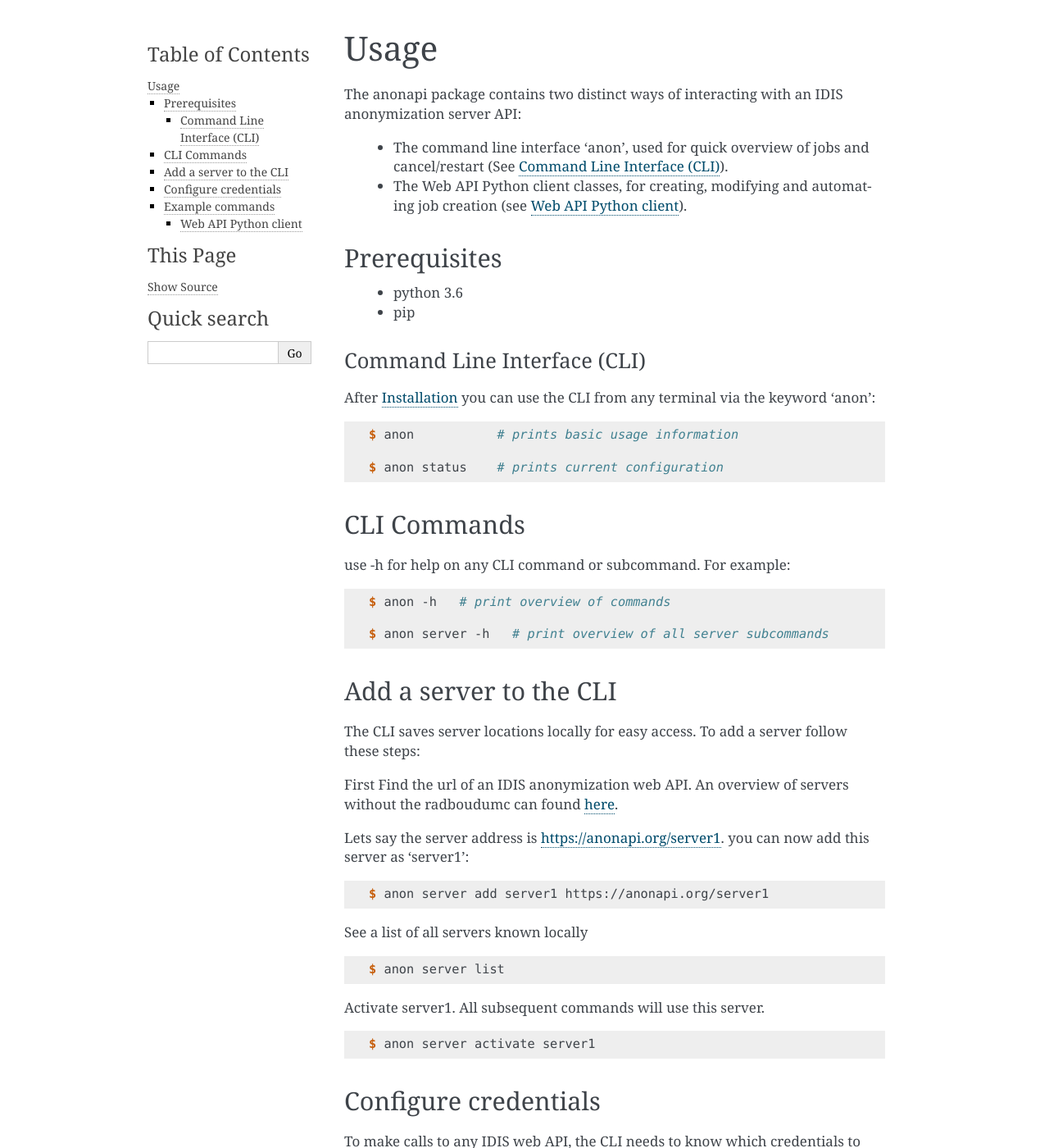
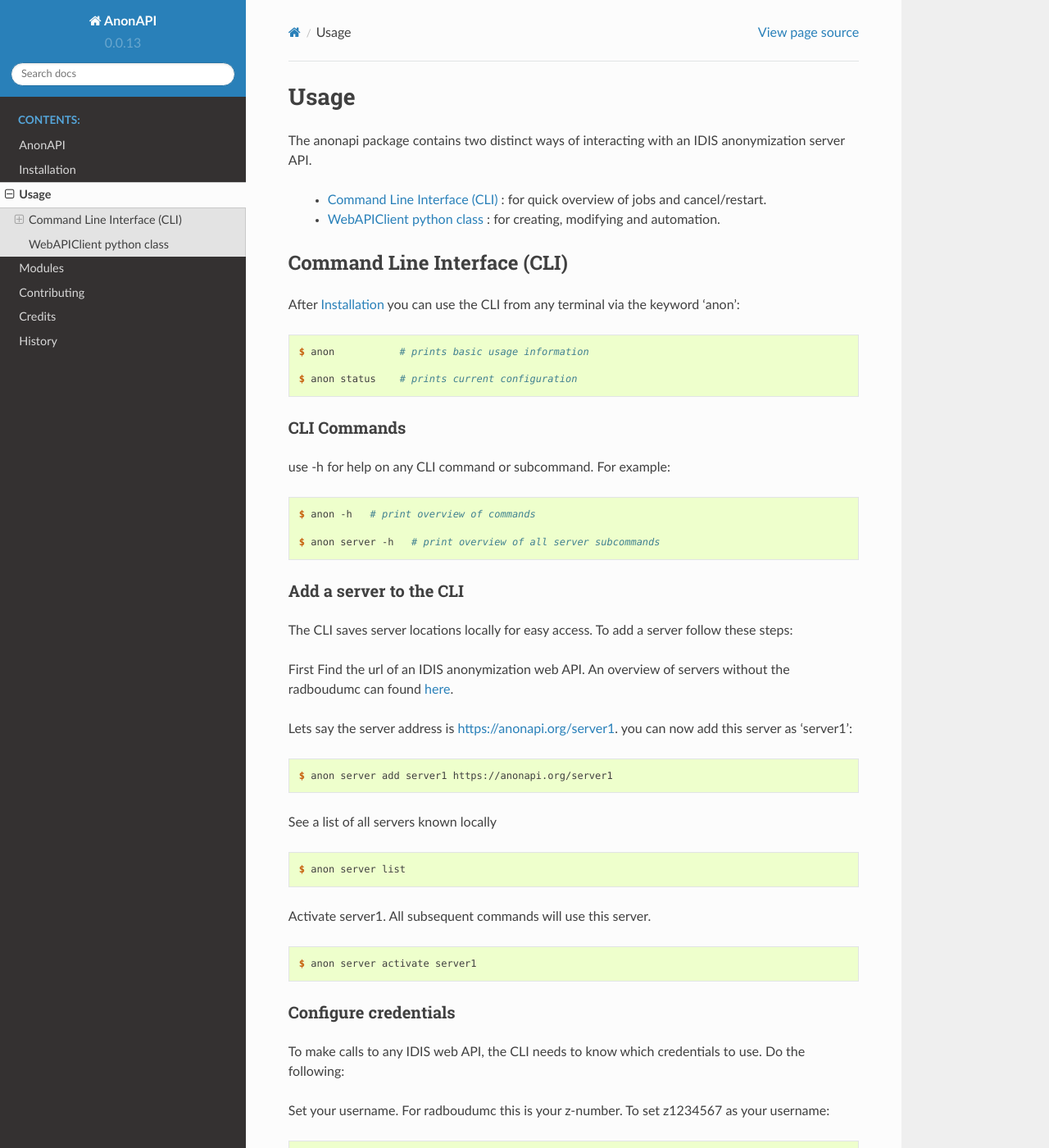
Before and after one commit to sjoerdk/anonapi, a Sphinx documentation site: the page built from docs/usage.rst, in a window 1280 px wide and 1400 px high. Shown: the whole window at 82% size. Built offline with Sphinx 7.4.7 and the Read the Docs theme 2.0.0, drawn with Linux system fonts in a browser that asks for light colours; pages that are not in the unit, such as notebooks, are missing from menus; some of the changed text lies outside the part shown.

Commit message:
Create module documentation TRAC#7950

```diff
--- a/HISTORY.rst
+++ b/HISTORY.rst
@@ -8,11 +8,11 @@
 * First release on PyPI
 
 0.0.2-0.0.8 (2018-10-23)
------------------------
+------------------------
 
 * Fixed deployment and packaging issues, pre-alpha
 
 0.0.9 (2018-10-23)
------------------------
+------------------
 
 * Added distutil entry_points to have 'anon' console command after pip install
--- /dev/null
+++ b/docs/anonapi.rst
@@ -0,0 +1,5 @@
+anonapi package
+===============
+
+Submodules
+----------
--- a/docs/conf.py
+++ b/docs/conf.py
@@ -20,7 +20,8 @@
 #
 import os
 import sys
-sys.path.insert(0, os.path.abspath('..'))
+
+sys.path.insert(0, os.path.abspath(".."))
 
 import anonapi
 
@@ -32,22 +33,27 @@
 
 # Add any Sphinx extension module names here, as strings. They can be
 # extensions coming with Sphinx (named 'sphinx.ext.*') or your custom ones.
-extensions = ['sphinx.ext.autodoc', 'sphinx.ext.viewcode']
+extensions = [
+    'sphinx.ext.autodoc',
+    'sphinx.ext.viewcode',
+    'sphinx.ext.napoleon',
+    'sphinx_autodoc_typehints',  # Must be loaded after napoleon
+]
 
 # Add any paths that contain templates here, relative to this directory.
-templates_path = ['_templates']
+templates_path = ["_templates"]
 
 # The suffix(es) of source filenames.
 # You can specify multiple suffix as a list of string:
 #
 # source_suffix = ['.rst', '.md']
-source_suffix = '.rst'
+source_suffix = ".rst"
 
 # The master toctree document.
-master_doc = 'index'
+master_doc = "index"
 
 # General information about the project.
-project = u'AnonAPI'
+project = u"AnonAPI"
 copyright = u"2018, Sjoerd Kerkstra"
 author = u"Sjoerd Kerkstra"
 
@@ -70,13 +76,24 @@
 # List of patterns, relative to source directory, that match files and
 # directories to ignore when looking for source files.
 # This patterns also effect to html_static_path and html_extra_path
-exclude_patterns = ['_build', 'Thumbs.db', '.DS_Store']
+exclude_patterns = ["_build", "Thumbs.db", ".DS_Store"]
 
 # The name of the Pygments (syntax highlighting) style to use.
-pygments_style = 'sphinx'
+pygments_style = "sphinx"
 
 # If true, `todo` and `todoList` produce output, else they produce nothing.
 todo_include_todos = False
+
+
+# Always document the __init__ method
+def skip(app, what, name, obj, skip, options):
+    if name == "__init__":
+        return False
+    return skip
+
+
+def setup(app):
+    app.connect("autodoc-skip-member", skip)
 
 
 # -- Options for HTML output -------------------------------------------
@@ -84,7 +101,7 @@
 # The theme to use for HTML and HTML Help pages.  See the documentation for
 # a list of builtin themes.
 #
-html_theme = 'alabaster'
+html_theme = 'sphinx_rtd_theme'
 
 # Theme options are theme-specific and customize the look and feel of a
 # theme further.  For a list of options available for each theme, see the
@@ -95,13 +112,13 @@
 # Add any paths that contain custom static files (such as style sheets) here,
 # relative to this directory. They are copied after the builtin static files,
 # so a file named "default.css" will overwrite the builtin "default.css".
-html_static_path = ['_static']
+html_static_path = ["_static"]
 
 
 # -- Options for HTMLHelp output ---------------------------------------
 
 # Output file base name for HTML help builder.
-htmlhelp_basename = 'anonapidoc'
+htmlhelp_basename = "anonapidoc"
 
 
 # -- Options for LaTeX output ------------------------------------------
@@ -110,15 +127,12 @@
     # The paper size ('letterpaper' or 'a4paper').
     #
     # 'papersize': 'letterpaper',
-
     # The font size ('10pt', '11pt' or '12pt').
     #
     # 'pointsize': '10pt',
-
     # Additional stuff for the LaTeX preamble.
     #
     # 'preamble': '',
-
     # Latex figure (float) alignment
     #
     # 'figure_align': 'htbp',
@@ -128,9 +142,7 @@
 # (source start file, target name, title, author, documentclass
 # [howto, manual, or own class]).
 latex_documents = [
-    (master_doc, 'anonapi.tex',
-     u'AnonAPI Documentation',
-     u'Sjoerd Kerkstra', 'manual'),
+    (master_doc, "anonapi.tex", u"AnonAPI Documentation", u"Sjoerd Kerkstra", "manual")
 ]
 
 
@@ -138,11 +150,7 @@
 
 # One entry per manual page. List of tuples
 # (source start file, name, description, authors, manual section).
-man_pages = [
-    (master_doc, 'anonapi',
-     u'AnonAPI Documentation',
-     [author], 1)
-]
+man_pages = [(master_doc, "anonapi", u"AnonAPI Documentation", [author], 1)]
 
 
 # -- Options for Texinfo output ----------------------------------------
@@ -151,10 +159,13 @@
 # (source start file, target name, title, author,
 #  dir menu entry, description, category)
 texinfo_documents = [
-    (master_doc, 'anonapi',
-     u'AnonAPI Documentation',
-     author,
-     'anonapi',
-     'One line description of project.',
-     'Miscellaneous'),
+    (
+        master_doc,
+        "anonapi",
+        u"AnonAPI Documentation",
+        author,
+        "anonapi",
+        "One line description of project.",
+        "Miscellaneous",
+    )
 ]
--- a/docs/index.rst
+++ b/docs/index.rst
@@ -1,5 +1,5 @@
 Welcome to AnonAPI's documentation!
-======================================
+===================================
 
 .. toctree::
    :maxdepth: 2
--- a/docs/usage.rst
+++ b/docs/usage.rst
@@ -2,19 +2,11 @@
 Usage
 =====
 
-The anonapi package contains two distinct ways of interacting with an IDIS anonymization server API:
+The anonapi package contains two distinct ways of interacting with an IDIS anonymization server API.
 
-    * The command line interface 'anon', used for quick overview of jobs and cancel/restart (See :ref:`usage-cli`).
+    * :ref:`usage-cli` : for quick overview of jobs and cancel/restart.
 
-    * The Web API Python client classes, for creating, modifying and automating job creation (see :ref:`usage-client`).
-
-
-Prerequisites
--------------
-
-    * python 3.6
-
-    * pip
+    * :ref:`usage-client` : for creating, modifying and automation.
 
 
 .. _usage-cli:
@@ -100,5 +92,5 @@
 
 .. _usage-client:
 
-Web API Python client
-=====================
+WebAPIClient python class
+=========================
--- a/requirements_dev.txt
+++ b/requirements_dev.txt
@@ -6,6 +6,8 @@
 tox==3.5.3
 coverage==4.5.1
 Sphinx==1.8.1
+sphinx-autodoc-typehints==1.3.0
+sphinx_rtd_theme=0.4.2
 twine==1.12.1
 
 pytest==3.9.3
```
Also changed, not shown: docs/modules.rst (added, +35 -0 lines), anonapi/__init__.py (line endings or trailing spaces), 1 other file.
